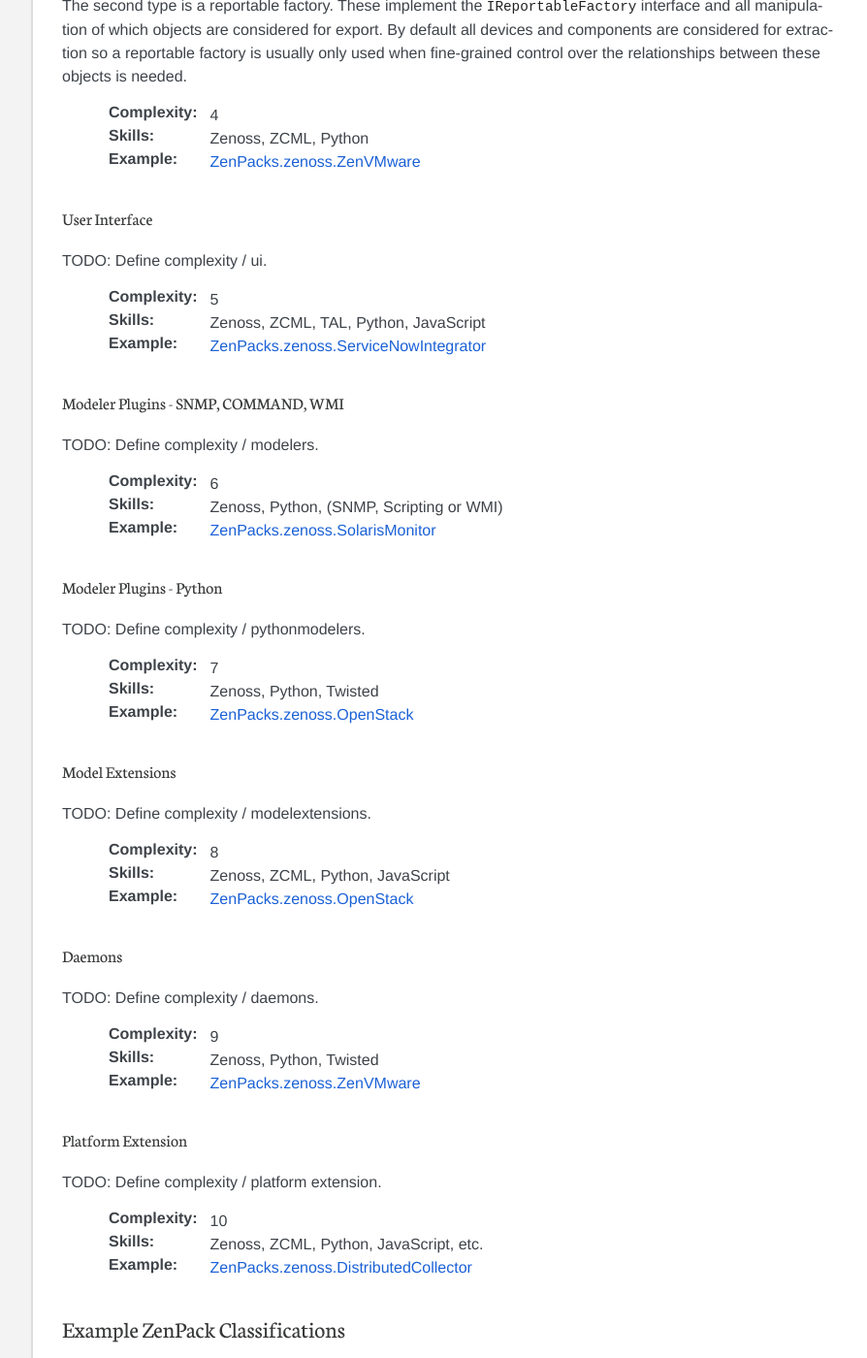
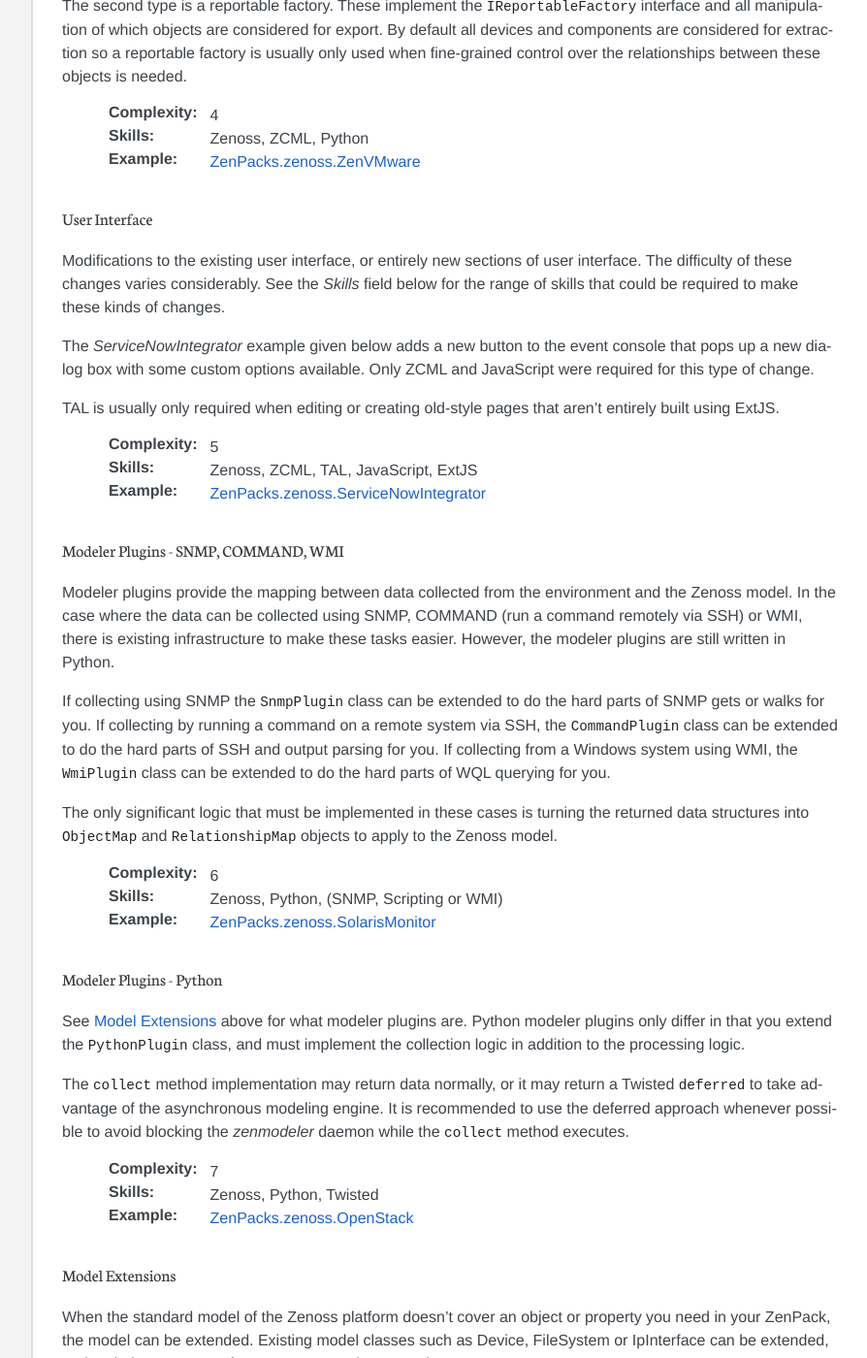
Before and after one commit to zenoss/zenosslabs, a Sphinx documentation site: the page built from docs/zenpack_taxonomy.rst, in a window 1280 px wide and 1400 px high, scrolled down 6510 px. Shown: the whole window at 97% size, without its empty margins (273-1167 px from the left). Built offline with Sphinx 7.4.7, drawn with Linux system fonts in a browser that asks for light colours; some of the changed text lies outside the part shown.

Commit message:
Finish complexity definitions.

```diff
--- a/docs/zenpack_taxonomy.rst
+++ b/docs/zenpack_taxonomy.rst
@@ -456,10 +456,20 @@
 User Interface
 ~~~~~~~~~~~~~~~~~~~~~~~~~~~~~~~~~~~~~~~~~~~~~~~~~~~~~~~~~~~~~~~~~~~~~~~~~~~
 
-TODO: Define complexity / ui.
+Modifications to the existing user interface, or entirely new sections of user
+interface. The difficulty of these changes varies considerably. See the `Skills`
+field below for the range of skills that could be required to make these kinds
+of changes.
+
+The `ServiceNowIntegrator` example given below adds a new button to the event
+console that pops up a new dialog box with some custom options available. Only
+ZCML and JavaScript were required for this type of change.
+
+TAL is usually only required when editing or creating old-style pages that
+aren't entirely built using ExtJS.
 
   :Complexity: 5
-  :Skills: Zenoss, ZCML, TAL, Python, JavaScript
+  :Skills: Zenoss, ZCML, TAL, JavaScript, ExtJS
   :Example: :ref:`zp_class_example_servicenowintegrator`
 
 
@@ -468,7 +478,22 @@
 Modeler Plugins - SNMP, COMMAND, WMI
 ~~~~~~~~~~~~~~~~~~~~~~~~~~~~~~~~~~~~~~~~~~~~~~~~~~~~~~~~~~~~~~~~~~~~~~~~~~~
 
-TODO: Define complexity / modelers.
+Modeler plugins provide the mapping between data collected from the environment
+and the Zenoss model. In the case where the data can be collected using SNMP,
+COMMAND (run a command remotely via SSH) or WMI, there is existing
+infrastructure to make these tasks easier. However, the modeler plugins are
+still written in Python.
+
+If collecting using SNMP the ``SnmpPlugin`` class can be extended to do the hard
+parts of SNMP gets or walks for you. If collecting by running a command on a
+remote system via SSH, the ``CommandPlugin`` class can be extended to do the
+hard parts of SSH and output parsing for you. If collecting from a Windows
+system using WMI, the ``WmiPlugin`` class can be extended to do the hard parts
+of WQL querying for you.
+
+The only significant logic that must be implemented in these cases is turning
+the returned data structures into ``ObjectMap`` and ``RelationshipMap`` objects
+to apply to the Zenoss model.
 
   :Complexity: 6
   :Skills: Zenoss, Python, (SNMP, Scripting or WMI)
@@ -480,7 +505,15 @@
 Modeler Plugins - Python
 ~~~~~~~~~~~~~~~~~~~~~~~~~~~~~~~~~~~~~~~~~~~~~~~~~~~~~~~~~~~~~~~~~~~~~~~~~~~
 
-TODO: Define complexity / pythonmodelers.
+See :ref:`zp_class_complexity_modelextensions` above for what modeler plugins
+are. Python modeler plugins only differ in that you extend the ``PythonPlugin``
+class, and must implement the collection logic in addition to the processing
+logic.
+
+The ``collect`` method implementation may return data normally, or it may return
+a Twisted ``deferred`` to take advantage of the asynchronous modeling engine. It
+is recommended to use the deferred approach whenever possible to avoid blocking
+the `zenmodeler` daemon while the ``collect`` method executes.
 
   :Complexity: 7
   :Skills: Zenoss, Python, Twisted
@@ -492,7 +525,19 @@
 Model Extensions
 ~~~~~~~~~~~~~~~~~~~~~~~~~~~~~~~~~~~~~~~~~~~~~~~~~~~~~~~~~~~~~~~~~~~~~~~~~~~
 
-TODO: Define complexity / modelextensions.
+When the standard model of the Zenoss platform doesn't cover an object or
+property you need in your ZenPack, the model can be extended. Existing model
+classes such as Device, FileSystem or IpInterface can be extended, and entirely
+new types of components can be created.
+
+The typical requirements for extended the model include at least the following
+steps.
+
+1. Create a Python class
+2. Create an API interface and adapter
+3. Wire up the API with ZCML
+4. Write JavaScript to tailor the display of your component
+5. Write a :ref:`modeler plugin <zp_class_complexity_modelers>`
 
   :Complexity: 8
   :Skills: Zenoss, ZCML, Python, JavaScript
@@ -504,7 +549,22 @@
 Daemons
 ~~~~~~~~~~~~~~~~~~~~~~~~~~~~~~~~~~~~~~~~~~~~~~~~~~~~~~~~~~~~~~~~~~~~~~~~~~~
 
-TODO: Define complexity / daemons.
+A new daemon must be written only if none of the existing daemons can perform
+the task required by your ZenPack. The ``zencommand`` daemon is the usual last
+resort for custom collection requirements if none of the more specialized
+daemons will work. See :ref:`zp_class_complexity_dsplugins` and
+:ref:`zp_class_complexity_dsparsers` for what can be done by ``zencommand``.
+
+There is a common collector framework that should be used to perform much of the
+typical daemon functionality such as configuration and scheduling in a
+consistent way. To use this you should create a ``CollectorDaemon`` object,
+configure it with a class that implements the ``ICollectorPreferences``
+interface and create a task class that implements the ``IScheduledTask``
+interface.
+
+In almost all cases you will also need to create a ZenHub service to build the
+configuration for your new daemon. This service should subclass ``HubService``
+or one of its existing more specialized subclasses.
 
   :Complexity: 9
   :Skills: Zenoss, Python, Twisted
@@ -516,7 +576,14 @@
 Platform Extension
 ~~~~~~~~~~~~~~~~~~~~~~~~~~~~~~~~~~~~~~~~~~~~~~~~~~~~~~~~~~~~~~~~~~~~~~~~~~~
 
-TODO: Define complexity / platform extension.
+Platform extensions are any implementations added to a ZenPack that doesn't fall
+into any of the previously-defined complexity subtypes. Due to the flexibility
+of ZenPacks, these could be almost anything.
+
+The `DistributedCollector` example given below falls into this category because
+it extends the simple flat collector structure in the core Zenoss platform to be
+a tiered hub and collector structure. It also adds extensive hub and collector
+management capabilities.
 
   :Complexity: 10
   :Skills: Zenoss, ZCML, Python, JavaScript, etc.
```
